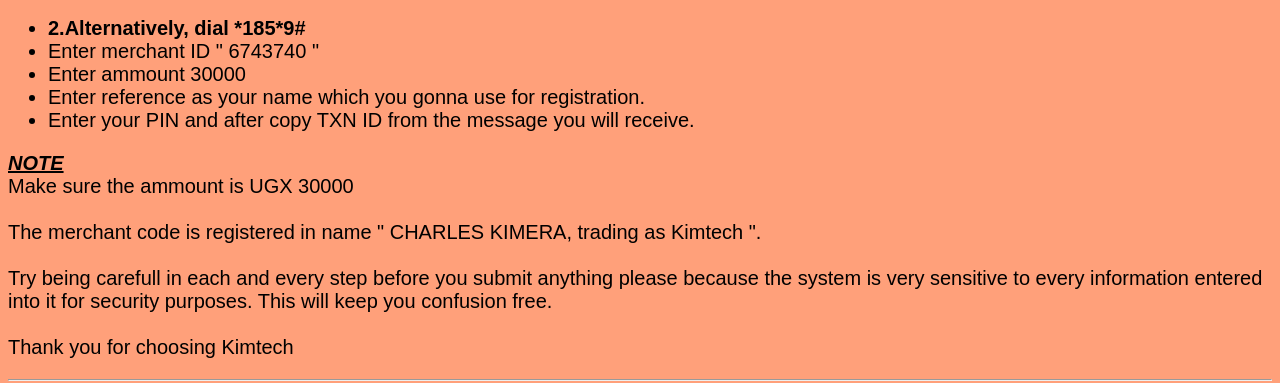
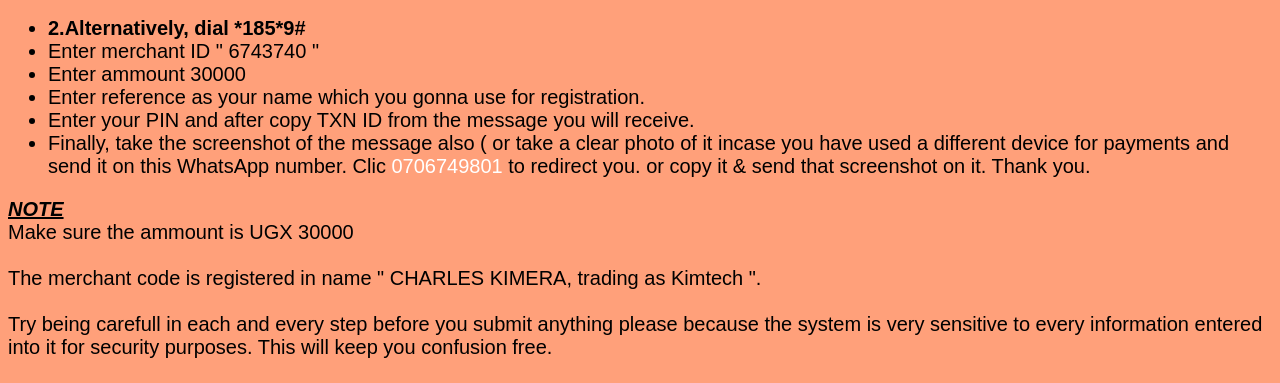
Before and after one commit to charleskim474/Kimtech006, a Flask app: page /how in a window 1280 px wide. Shown: the part 474-857 px from the top of the page. Run offline with Flask 3, Linux system fonts and the light colour scheme.

Commit message:
No message

```diff
--- a/app.py
+++ b/app.py
@@ -255,5 +255,6 @@
         return redirect(url_for('pay'))
     return render_template('confirm_pay.html')
 
+
 if __name__ == '__main__':
     app.run(debug=True)
--- a/templates/how.html
+++ b/templates/how.html
@@ -44,6 +44,16 @@
 				<li>Enter your PIN and after copy TXN ID from
 								the message you will receive.
 				</li>
+		<li>
+				Finally, take the screenshot of the message also
+				( or take a clear photo of it incase you
+				have used a different device for payments
+				and send it on this WhatsApp number.
+				Clic  <a href=" https://api.whatsapp.com/send/?phone=256706749801&text&type=phone_number&app_absent=0&wame_ctl=1 ">0706749801</a> to redirect you.
+				or copy it & send that screenshot on it.
+
+				Thank you.
+		</li>
 </ul>
 <p>
 				<b><i><u>NOTE</u></i></b><br />
```
Also changed, not shown: mlm_system.db, withdraw.db.
